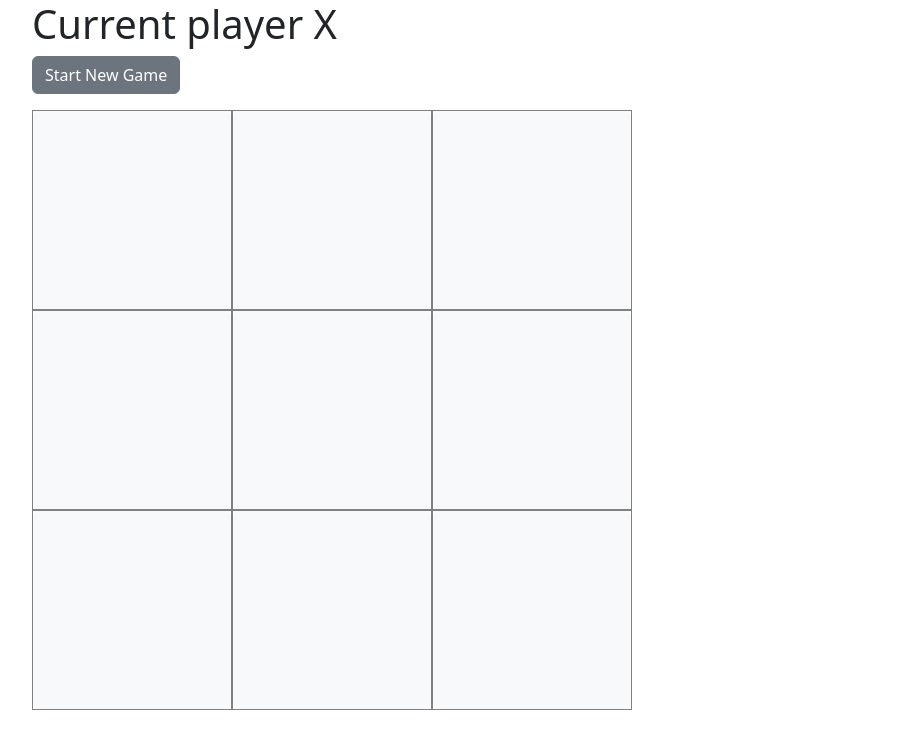
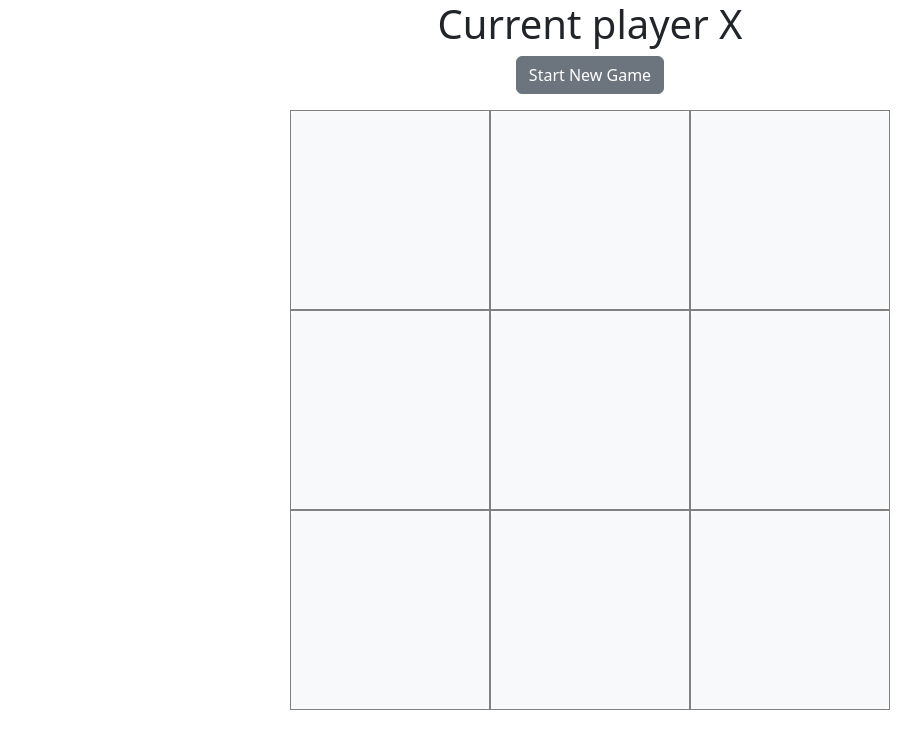
Before and after one commit to macpli/tic-tac-toe-ng, an Angular app: page / in a window 1280 px wide. Shown: the top 748 px of the page, without its empty margins (50-971 px from the left). Built offline with nearby package versions, Linux system fonts and the light colour scheme.

Commit message:
add: buttons disabled when winner != null

```diff
--- a/src/app/components/board/board.component.html
+++ b/src/app/components/board/board.component.html
@@ -1,4 +1,4 @@
-<div class="container-xl">
+<div class="container-md">
     <h1> Current player {{currPlayer}}</h1>
 
     <button type="button" class="btn btn-secondary mb-3" (click)="newGame()">Start New Game</button>
--- a/src/app/components/board/board.component.scss
+++ b/src/app/components/board/board.component.scss
@@ -8,3 +8,10 @@ app-player {
     border: 1px gray solid;
     height: 200px;
 }
+
+.container-md {
+    display: flex;
+    flex-direction: column;
+    justify-content: center;
+    align-items: center;
+}
--- a/src/app/components/board/board.component.ts
+++ b/src/app/components/board/board.component.ts
@@ -27,7 +27,7 @@ export class BoardComponent {
   }
 
   makeMove(idx: number) {
-    if(!this.squares[idx]){
+    if(!this.squares[idx] && this.winner == null){
       this.squares.splice(idx, 1, this.currPlayer);
       this.xTurn = !this.xTurn;
     }
```
